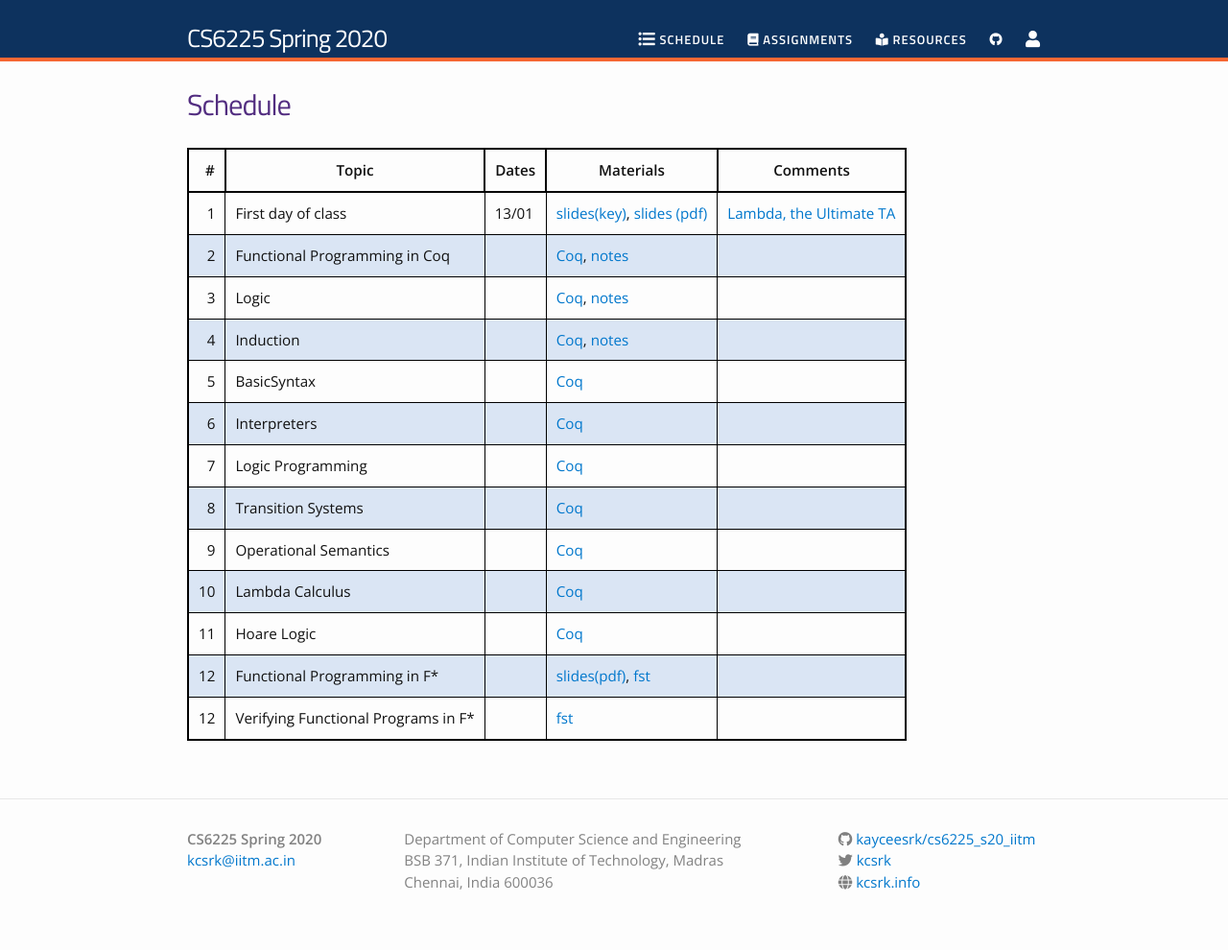
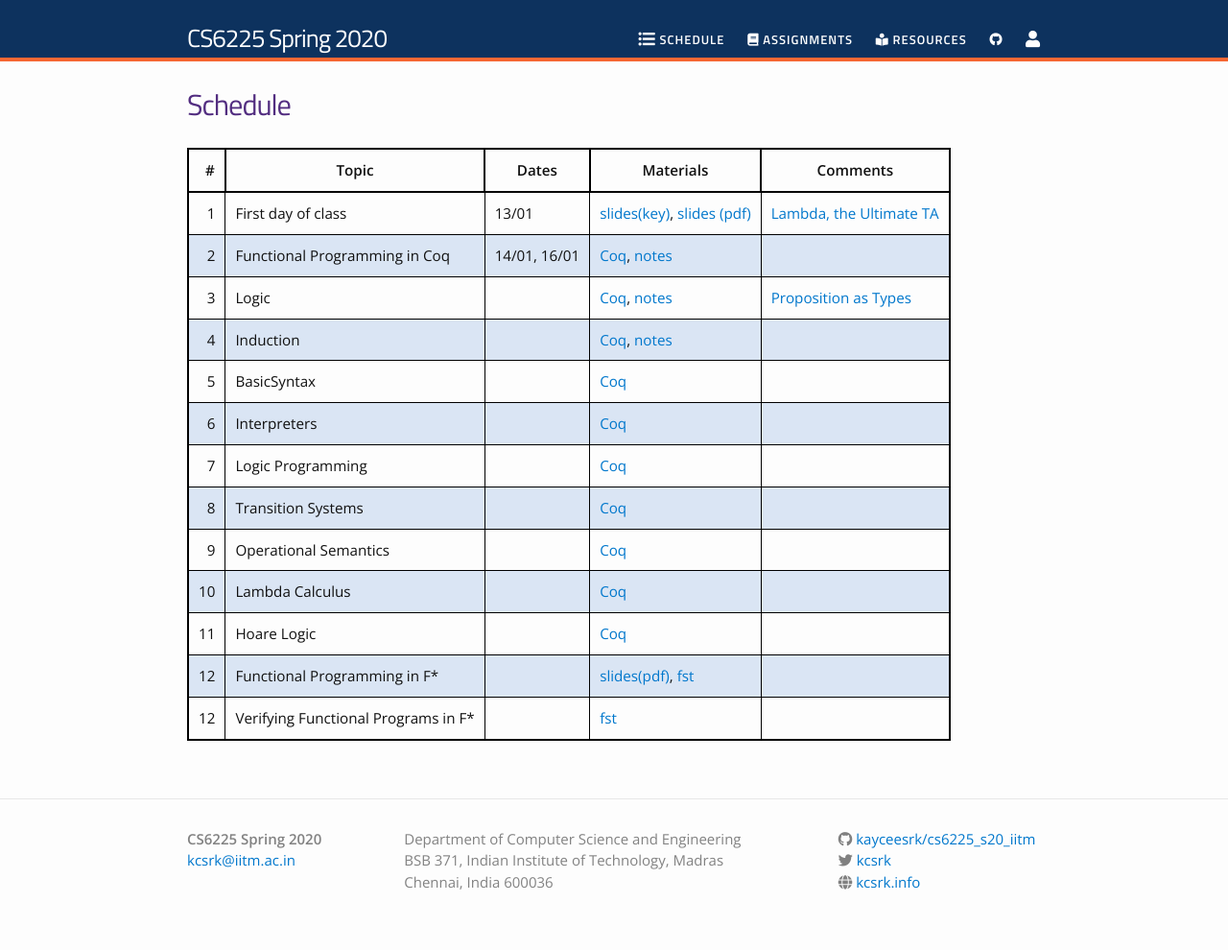
Before and after one commit to kayceesrk/cs6225_s20_iitm, a Jekyll site: the page built from schedule.md, in a window 1280 px wide. Shown: the whole page at 96% size. Built offline with Jekyll 4.4.1, drawn with Linux system fonts in a browser that asks for light colours; nearby versions of some CDN libraries.

Commit message:
Added link to talk

```diff
--- a/schedule.md
+++ b/schedule.md
@@ -7,8 +7,8 @@ permalink: /schedule/
 | # | Topic | Dates | Materials | Comments |
 |--:|-------|-------|-----------|----------|
 | 1 | First day of class | 13/01 | [slides(key)]({{site.baseurl}}/lectures/0_first_day_of_classes.key), [slides (pdf)]({{site.baseurl}}/lectures/0_first_day_of_classes.pdf) | [Lambda, the Ultimate TA](https://vimeo.com/6615365) |
-| 2 | Functional Programming in Coq | | [Coq]({{site.baseurl}}/lectures/FunctionalProgramming.v), [notes]({{site.baseurl}}/lectures/FunctionalProgramming.html) | |
-| 3 | Logic | | [Coq]({{site.baseurl}}/lectures/Logic.v), [notes]({{site.baseurl}}/lectures/Logic.html) | |
+| 2 | Functional Programming in Coq | 14/01, 16/01 | [Coq]({{site.baseurl}}/lectures/FunctionalProgramming.v), [notes]({{site.baseurl}}/lectures/FunctionalProgramming.html) | |
+| 3 | Logic | | [Coq]({{site.baseurl}}/lectures/Logic.v), [notes]({{site.baseurl}}/lectures/Logic.html) | [Proposition as Types](https://www.youtube.com/watch?v=IOiZatlZtGU) |
 | 4 | Induction | | [Coq]({{site.baseurl}}/lectures/Induction.v), [notes]({{site.baseurl}}/lectures/Induction.html) | |
 | 5 | BasicSyntax | | [Coq]({{site.baseurl}}/lectures/BasicSyntax.v) | |
 | 6 | Interpreters | | [Coq]({{site.baseurl}}/lectures/Interpreters.v) | |
```
